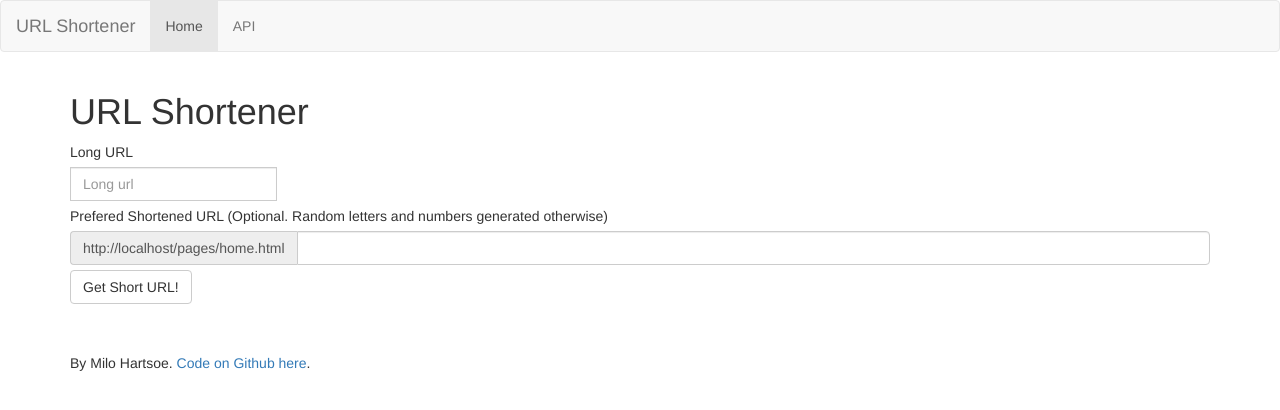
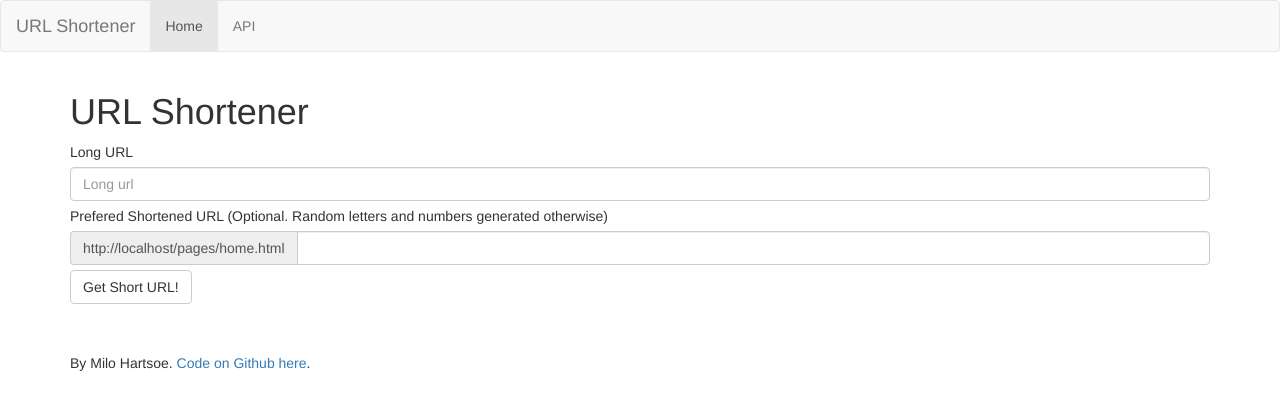
Before and after one commit to MiloATH/URLShortener, a website: page pages/home.html in a window 1280 px wide. Drawn offline with nearby package versions, Linux system fonts and the light colour scheme; files that its build step writes are made by us from their sources; files whose address does not match are found by name.

Commit message:
Adds userinterface

```diff
--- a/pages/home.html
+++ b/pages/home.html
@@ -32,8 +32,8 @@
         <div class="row">
             <div class="col-lg-12">
                 Long URL
-                <div class="input-group">
-                    <input type="text" class="form-control" id="long-url" placeholder="Long url">
+                <div class="long input-group">
+                    <input type="text" class="long-input-field form-control" id="long-url" placeholder="Long url" style="border-radius: 4px;">
                 </div>
                 Prefered Shortened URL (Optional. Random letters and numbers generated otherwise)
                 <div class="input-group">
--- a/public/home.css
+++ b/public/home.css
@@ -1,6 +1,11 @@
-.input-group{
-    margin:5px 0 5px 0;
+.input-group {
+    margin: 5px 0 5px 0;
 }
-.alert{
-    margin:5px 0 5px 0;
+
+.alert {
+    margin: 5px 0 5px 0;
 }
+
+.long {
+    width: 100%;
+}
```
